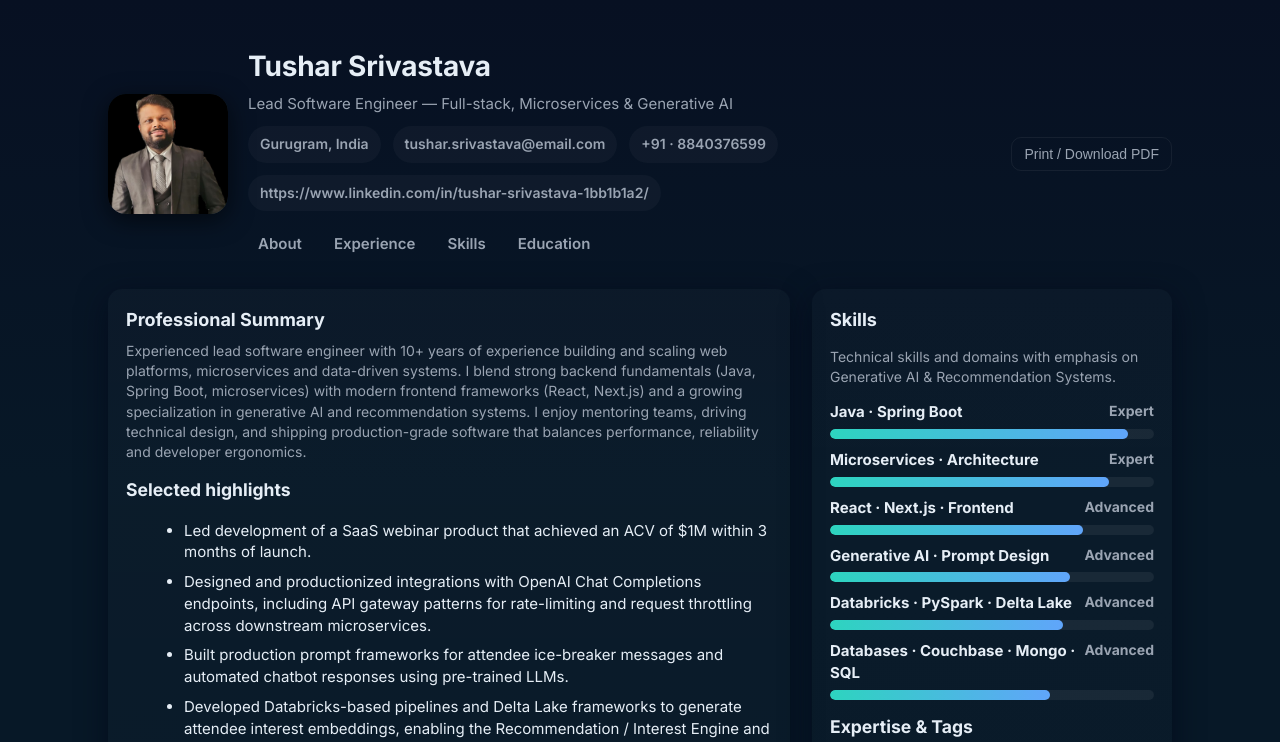
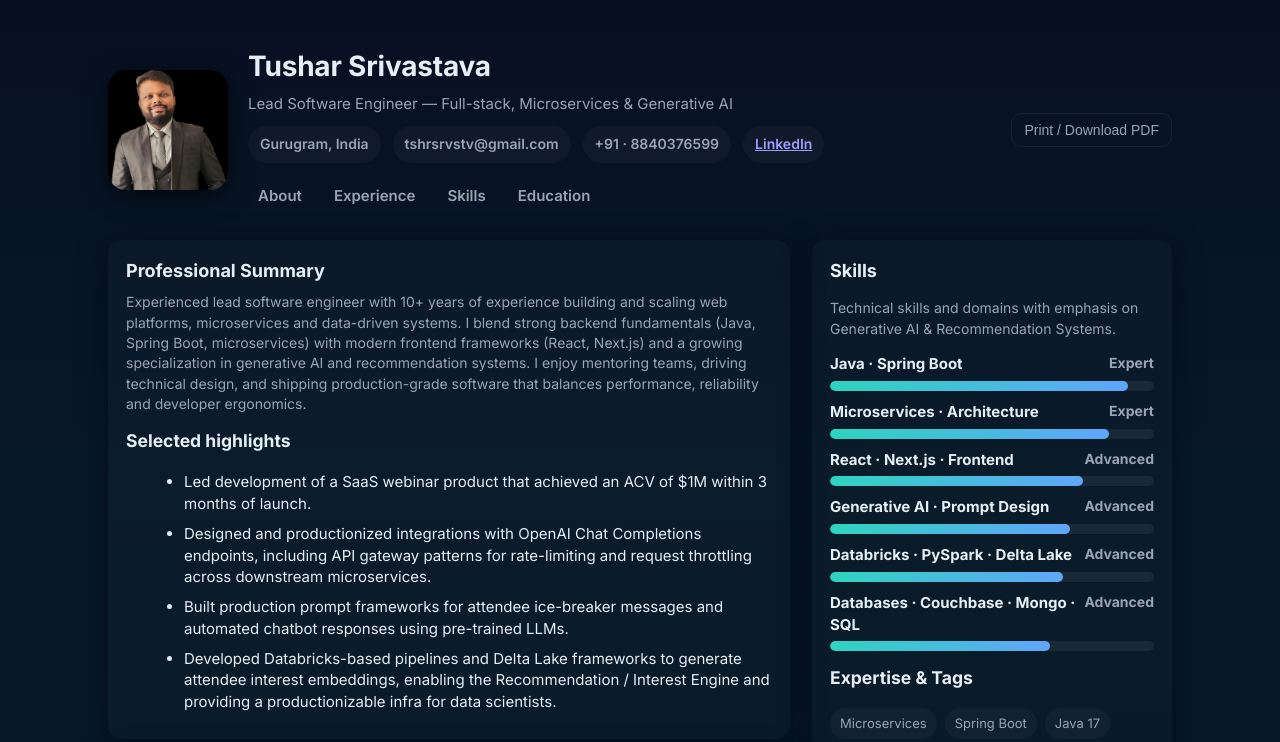
Before and after one commit to tshrsrvstv/tshrsrvstv, a plain HTML site: page index.html in a window 1280 px wide. Shown: the top 742 px of the page. Drawn offline with Linux system fonts and the light colour scheme.

Commit message:
Update contact information and add links

```diff
--- a/index.html
+++ b/index.html
@@ -149,9 +149,9 @@
 
         <div class="contact" style="margin-top:12px">
           <div class="pill">Gurugram, India</div>
-          <div class="pill">tushar.srivastava@email.com</div>
+          <div class="pill"><a href="mailTo:tshrsrvstv@gmail.com"></a>tshrsrvstv@gmail.com</div>
           <div class="pill">+91 · 8840376599</div>
-          <div class="pill">https://www.linkedin.com/in/tushar-srivastava-1bb1b1a2/</div>
+          <div class="pill"><a href="https://www.linkedin.com/in/tushar-srivastava-1bb1b1a2/">LinkedIn</a></div>
         </div>
 
         <nav style="margin-top:14px">
```
